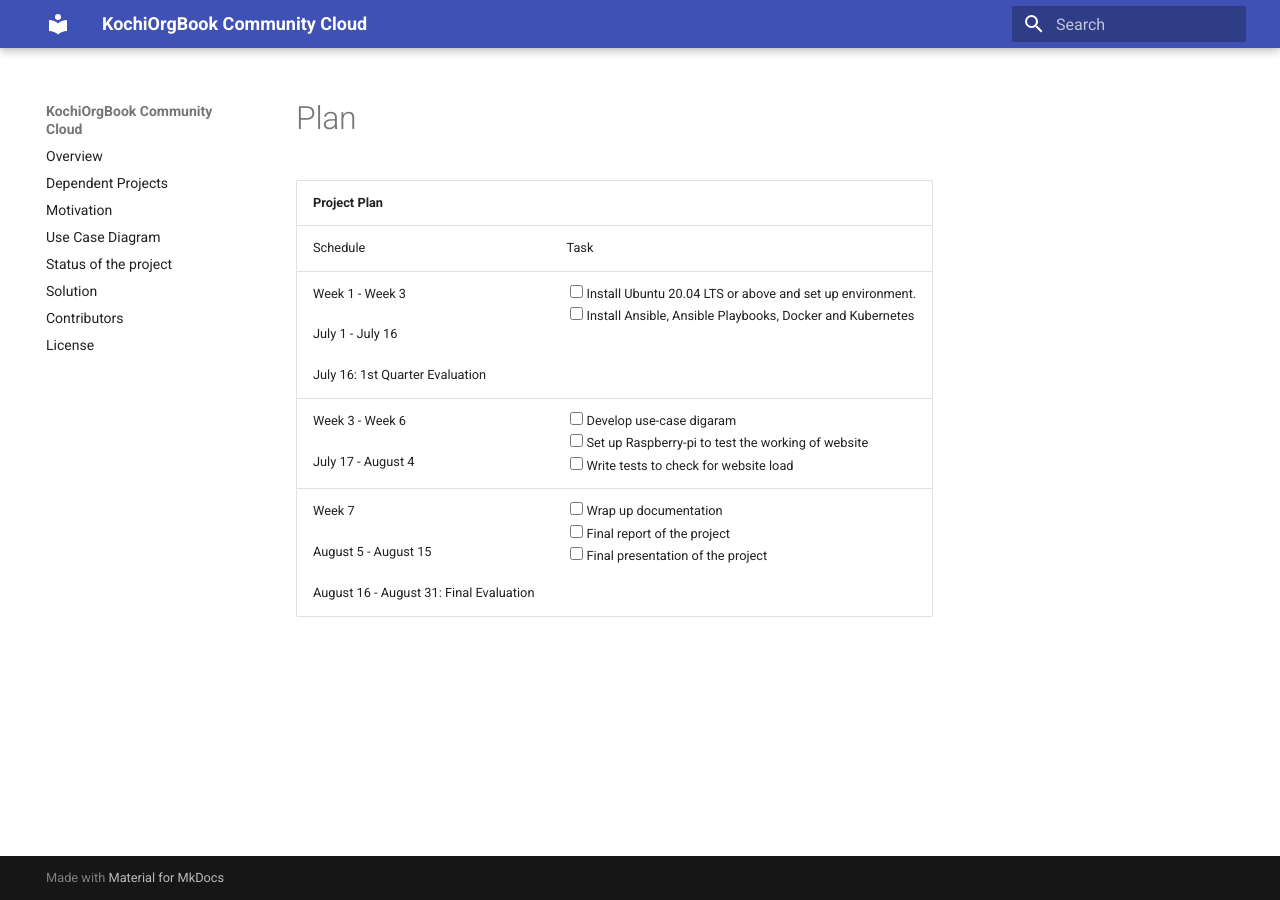
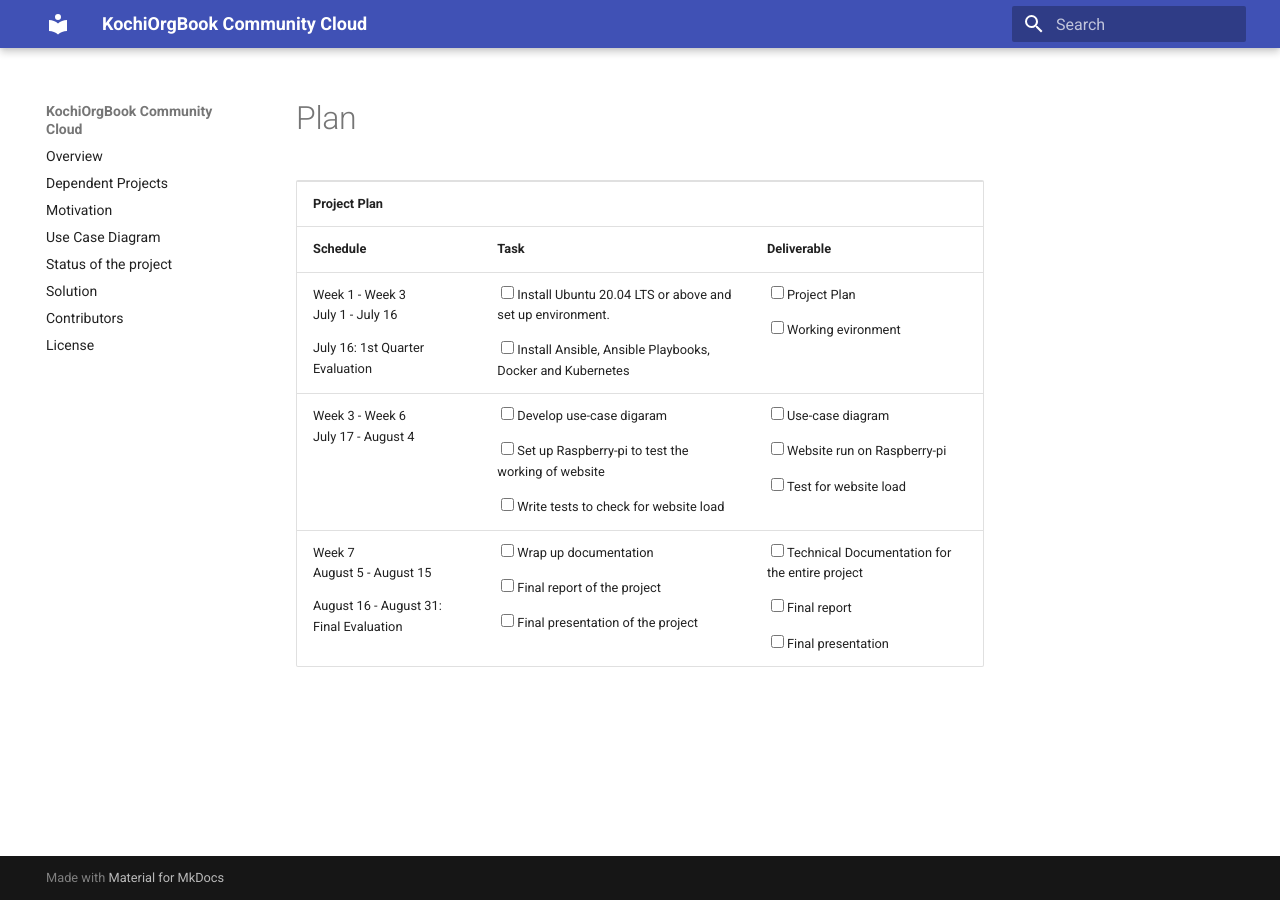
Before and after one commit to hyperledgerkochi/KOBCC, an MkDocs documentation site: the page built from website/docs/plan.md, in a window 1280 px wide. Built offline with MkDocs 1.6.1 and Material for MkDocs 9.7.7, drawn with Linux system fonts in a browser that asks for light colours.

Commit message:
Updated plan

```diff
--- a/website/docs/plan.md
+++ b/website/docs/plan.md
@@ -1,7 +1,68 @@
-
-| Project Plan                                                                      |                                                                                                                         |
-| --------------------------------------------------------------------------------- | ----------------------------------------------------------------------------------------------------------------------- |
-| Schedule                                                                          | Task                                                                                                                    | Deliverable |
-| Week 1 - Week 3<br><br>July 1 - July 16<br><br>July 16: 1st Quarter Evaluation    | <input type="checkbox">Install Ubuntu 20.04 LTS or above and set up environment.<br><input type="checkbox">Install Ansible, Ansible Playbooks, Docker and Kubernetes  | Project Plan<br>Working evironment |
-| Week 3 - Week 6<br><br>July 17 - August 4                                         | <input type="checkbox">Develop use-case digaram<br><input type="checkbox">Set up Raspberry-pi to test the working of website<br><input type="checkbox">Write tests to check for website load | Use-case diagram<br>Website run on Raspberry-pi<br>Test for website load |
-| Week 7<br><br>August 5 - August 15<br><br>August 16 - August 31: Final Evaluation | <input type="checkbox">Wrap up documentation<br><input type="checkbox">Final report of the project<br><input type="checkbox">Final presentation of the project                               | Technical Documentation for the entire project<br>Final report<br>Final presentation |
+<table>
+  <tr>
+   <td colspan="9" ><strong>Project Plan</strong>
+   </td>
+  </tr>
+  <tr>
+   <td><strong>Schedule</strong>
+   </td>
+   <td colspan="4" ><strong>Task</strong>
+   </td>
+   <td colspan="4" ><strong>Deliverable</strong>
+   </td>
+  </tr>
+  <tr>
+   <td>Week 1 - Week 3
+<p>
+July 1 - July 16
+<p>
+July 16: 1st Quarter Evaluation
+   </td>
+   <td colspan="4"><input type="checkbox">Install Ubuntu 20.04 LTS or above and set up environment.
+<p>
+<input type="checkbox">Install Ansible, Ansible Playbooks, Docker and Kubernetes
+   </td>
+   <td colspan="4" ><input type="checkbox">Project Plan
+<p>
+<input type="checkbox">Working evironment
+   </td>
+  </tr>
+  <tr>
+   <td>Week 3 - Week 6
+<p>
+July 17 - August 4
+   </td>
+   <td colspan="4" ><input type="checkbox">Develop use-case digaram
+<p>
+<input type="checkbox">Set up Raspberry-pi to test the working of website
+<p>
+<input type="checkbox">Write tests to check for website load
+   </td>
+   <td colspan="4" ><input type="checkbox">Use-case diagram
+<p>
+<input type="checkbox">Website run on Raspberry-pi
+<p>
+<input type="checkbox">Test for website load
+   </td>
+  </tr>
+  <tr>
+   <td>Week 7
+<p>
+August 5 - August 15
+<p>
+August 16 - August 31: Final Evaluation
+   </td>
+   <td colspan="4" ><input type="checkbox">Wrap up documentation
+<p>
+<input type="checkbox">Final report of the project
+<p>
+<input type="checkbox">Final presentation of the project
+   </td>
+   <td colspan="4" ><input type="checkbox">Technical Documentation for the entire project
+<p>
+<input type="checkbox">Final report
+<p>
+<input type="checkbox">Final presentation
+   </td>
+  </tr>
+</table>
```
